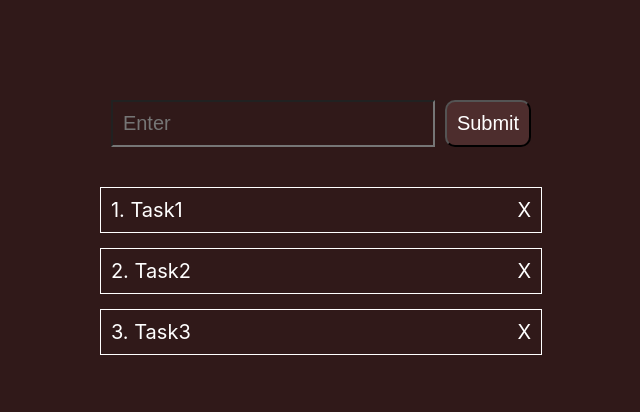
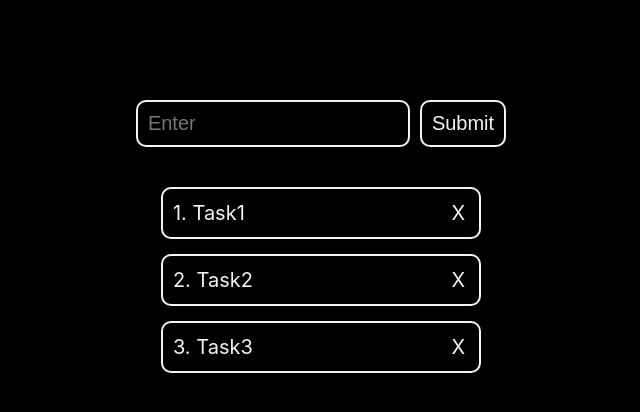
Before and after one commit to 1Amit-singh/TodoList-React, a React (Create React App) app: page / in a window 1280 px wide. Shown: the top 412 px of the page, without its empty margins (319-959 px from the left). Built offline with nearby package versions, Linux system fonts and the light colour scheme.

Commit message:
function for deleting the element from todo list is completed

```diff
--- a/src/App.css
+++ b/src/App.css
@@ -1,5 +1,11 @@
+:root{
+  --bg-color: #000000;
+  --fg-color: #F2F4F3;
+  --border-color: #F2F4F3;
+}
+
 body{
-  background-color: #301919;
+  background-color: var(--bg-color);
 }
 .container{
   margin-top: 100px;
@@ -8,36 +14,50 @@ body{
   align-items: center;
 }
 .input{
-  color: #fff;
+  color: var(--fg-color);
   outline: none;
-  background-color: #301919;
+  border: 2px solid var(--border-color);
+  background-color: var(--bg-color);
   font-size: 20px;
   padding: 10px;
-  width: 300px;
+  width: 250px;
   margin-bottom: 40px;
+  border-radius: 10px;
 }
 .btn{
   font-size: 20px;
   padding: 10px;
   border-radius: 10px;
-  background-color: #4d2d2d;
-  color: #fff;
+  background-color: var(--bg-color);
+  color: var(--fg-color);
   margin-left: 10px;
+  border: 2px solid var(--border-color);
+
 }
 .listItems{
   margin-top: 0px;
   display: flex;
   flex-direction: column;
   align-items: center;
-  color: #fff;
+  color: var(--fg-color);
   font-size: 20px;
 }
 .item{
-  border: 1px solid #fff;
+  border-radius: 10px;
+  border: 2px solid var(--border-color);
   margin-bottom: 15px;
   display: flex;
   justify-content: space-between;
   align-items: center;
   padding: 10px;
-  width: 100%;
+  width: 80%;
 }
+.deleteBtn{
+  cursor: pointer;
+  padding: 2px 4px;
+  border-radius: 5px;
+}
+.deleteBtn:hover{
+  background-color: #ffffff51;
+  padding: 2px 4px;
+}
--- a/src/App.js
+++ b/src/App.js
@@ -38,10 +38,10 @@ const App = () => {
   }
 
   const deleteItem = (key) => {
-    console.log(key);
+    // console.log(key);
     const newTodo = todos.filter(todo => {
-      console.log(key, todo.id)
-      return (key ==! todo.id)})
+      return (key !== todo.id)})
+
     setTodos(newTodo);
   }
 
@@ -53,7 +53,7 @@ const App = () => {
         <button className='btn' onClick={handleClick}>Submit</button>
         </div>
         {todos.map((todos, index) => (
-          <Todo todos={todos} index={index} deleteItem={deleteItem} key={todos.id} />
+          <Todo todos={todos} index={index} deleteItem={deleteItem} key={index} />
         ))}
 
       </form>
--- a/src/Components/Todo.js
+++ b/src/Components/Todo.js
@@ -6,7 +6,7 @@ const Todo = ({todos, index, deleteItem }) => {
   return (
           <div className='listItems'>
             <div className='item'>
-              <div><span>{index + 1}. </span>{todos.text}</div><span onClick={() => deleteItem(todos.id)}>X</span>
+              <div><span>{index + 1}. </span>{todos.text}</div><span className='deleteBtn' onClick={() => deleteItem(todos.id)}>X</span>
             </div>
           </div>
   )
```
